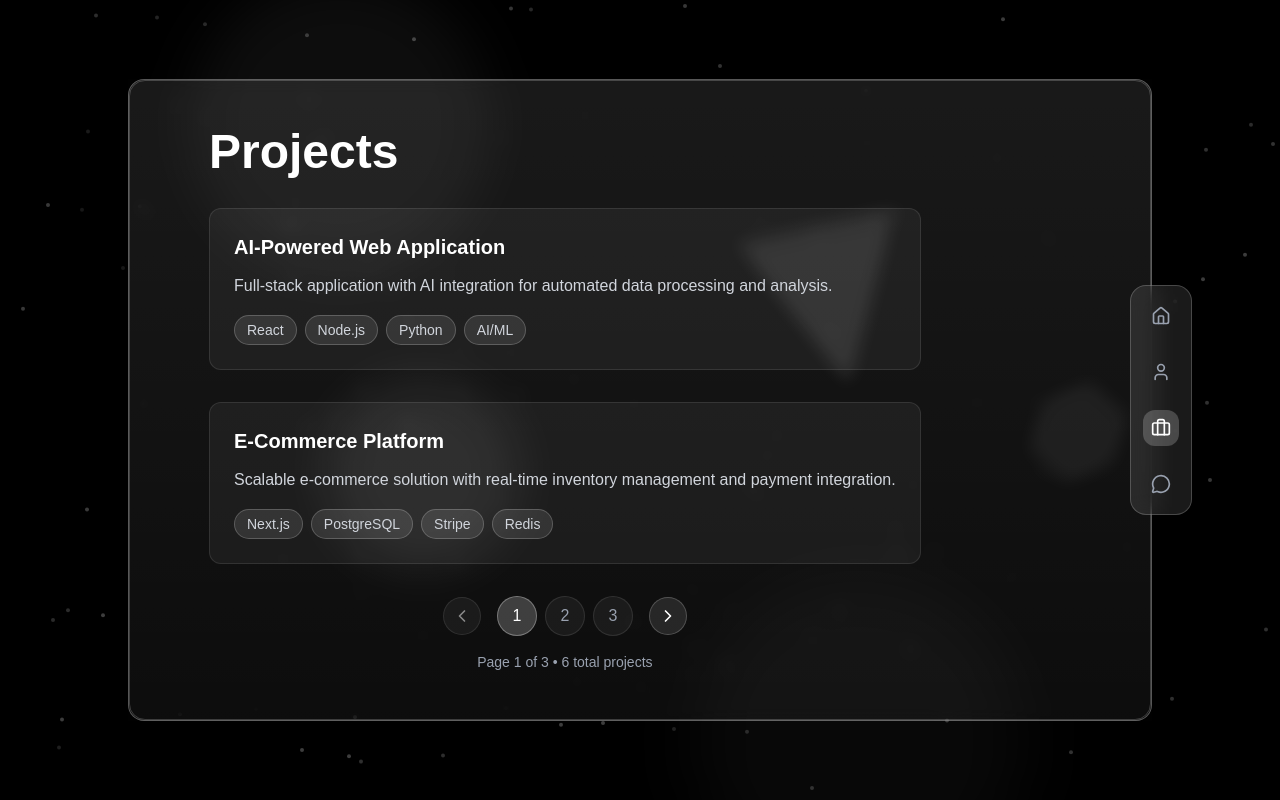
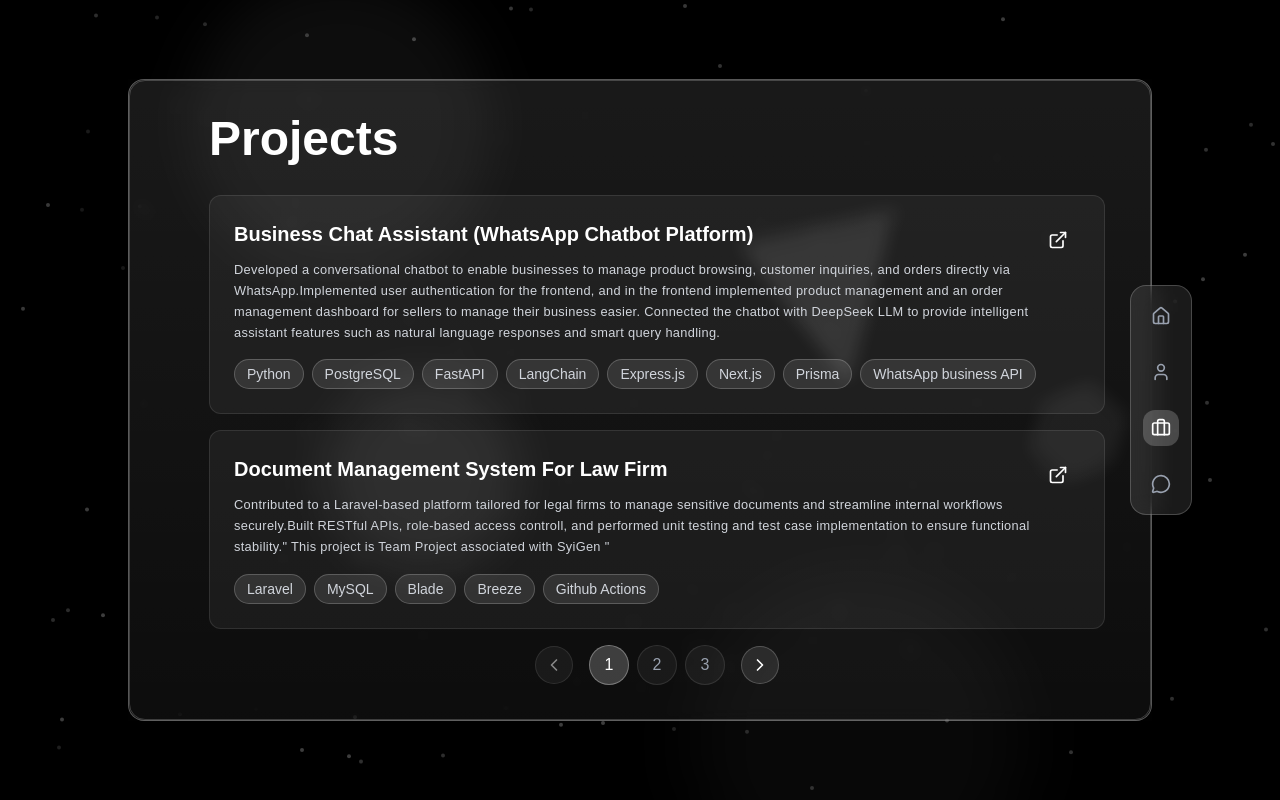
Before and after one commit to Priyankara2003/portfolio-v1, a Next.js app: page / in a window 1280 px wide. Both pictures are taken after a click on the button 1161 px from the left and 428 px from the top of the page. Built offline with nearby package versions, Linux system fonts and the light colour scheme; a web font is replaced by a local one.

Commit message:
refactor : set project data into project content

```diff
--- a/components/projects-content.tsx
+++ b/components/projects-content.tsx
@@ -1,5 +1,6 @@
 import { motion } from "framer-motion";
-import { ChevronLeft, ChevronRight } from "lucide-react";
+import { link } from "fs";
+import { ChevronLeft, ChevronRight, ExternalLink } from "lucide-react";
 import { useState } from "react";
 
 
@@ -9,40 +10,39 @@ export default function ProjectsContent() {
 
     const allProjects = [
       {
-        title: "AI-Powered Web Application",
+        title: "Business Chat Assistant (WhatsApp Chatbot Platform)",
         description:
-          "Full-stack application with AI integration for automated data processing and analysis.",
-        tech: ["React", "Node.js", "Python", "AI/ML"],
+          "Developed a conversational chatbot to enable businesses to manage product browsing, customer inquiries, and orders directly via WhatsApp.Implemented user authentication for the frontend, and in the frontend implemented product management and an order management dashboard for sellers to manage their business easier. Connected the chatbot with DeepSeek LLM to provide intelligent assistant features such as natural language responses and smart query handling.",
+        tech: ["Python", "PostgreSQL", "FastAPI", "LangChain", "Express.js", "Next.js", "Prisma", "WhatsApp business API"],
+        link: "https://github.com/bitazoft/business-chat-assistent"
       },
       {
-        title: "E-Commerce Platform",
+        title: "Document Management System For Law Firm",
         description:
-          "Scalable e-commerce solution with real-time inventory management and payment integration.",
-        tech: ["Next.js", "PostgreSQL", "Stripe", "Redis"],
+          "Contributed to a Laravel-based platform tailored for legal firms to manage sensitive documents and streamline internal workflows securely.Built RESTful APIs, role-based access controll, and performed unit testing and test case implementation to ensure functional stability.\" This project is Team Project associated with SyiGen \"",
+        tech: ["Laravel", "MySQL", "Blade", "Breeze", "Github Actions"],
+        link: "https://www.linkedin.com/posts/syigen-ltd_projectshowcase-lawfirm-lawyer-activity-7298895489251348480-SW3w?utm_source=share&utm_medium=member_desktop&rcm=ACoAAFA6g94BqkGkNhB5bV82PdvHVWg3GdHbS40"
       },
       {
-        title: "Real-Time Chat Application",
+        title: "BizNow (Business News Analytics Platform)",
         description:
-          "Modern chat application with real-time messaging, file sharing, and video calls.",
-        tech: ["React", "Socket.io", "WebRTC", "MongoDB"],
+          "Led the development of core features for BizNow,a real-time business news analytics platform, delivering end-to end solutions across frontend, backend, caching, data-processing and testing.Developed an AI-powered web scraper integrated with a Large Language Model (LLM - Groq) to extract and analyze business-related news in real time.\" This project is Team Project associated with SyiGen \"",
+        tech: [" Next.js", "Redis", "PostgreSQL", "node-schedule", "Prisma", "Groq API"],
+        link: ""
       },
       {
-        title: "Portfolio Management System",
+        title: "Local Farming Support System",
         description:
-          "Investment portfolio tracking system with real-time market data and analytics.",
-        tech: ["Vue.js", "Express", "MySQL", "Chart.js"],
+          "Connects farmers with wholesale buyers to streamline order management, track inventory, and enhance local produce distribution efficiency. The application features a built-in wholesale marketplace, enabling buyers to order fresh produce from local farms. This project addresses real-world challenges in the agricultural supply chain.",
+        tech: ["Angular", "SpringBoot", "MySQL"],
+        link: "https://github.com/Priyankara2003/Local-Farmer-Support-System-FrontEnd"
       },
       {
-        title: "Task Management App",
+        title: "TeaTrack",
         description:
-          "Collaborative task management application with team features and project tracking.",
-        tech: ["React Native", "Firebase", "Redux", "TypeScript"],
-      },
-      {
-        title: "Weather Prediction API",
-        description:
-          "Machine learning-based weather prediction service with RESTful API endpoints.",
-        tech: ["Python", "FastAPI", "TensorFlow", "Docker"],
+          "A mobile app for Sri Lankan tea smallholders and transporters to digitally track monthly tea harvest volumes, factory bills, and income. It imports monthly supplier bills issued by tea factories, automates report generation, and helps farmers analyze income trends, fertilizer usage, and loan deductions over time. Future updates will provide deeper analytics and farm insights based on historical data",
+        tech: ["Flutter", "Dart", "Firebase", "Firbase_Auth", "Feature-Based Architecture"],
+        link: "https://github.com/Priyankara2003/TeaTrack"
       },
     ];
 
@@ -64,7 +64,7 @@ export default function ProjectsContent() {
           Projects
         </h1>
 
-        <div className="space-y-8 max-w-4xl">
+        <div className="space-y-4 w-4xl">
           {currentProjects.map((project, index) => (
             <motion.div
               key={startIndex + index}
@@ -73,10 +73,20 @@ export default function ProjectsContent() {
               transition={{ delay: index * 0.2, duration: 0.6 }}
               className="bg-white/5 border border-white/10 rounded-xl p-6 hover:bg-white/10 transition-all duration-300"
             >
-              <h3 className="text-xl font-semibold text-white mb-3">
-                {project.title}
-              </h3>
-              <p className="text-gray-300 mb-4 leading-relaxed">
+              <div className="flex flex-wrap">
+                <h3 className="text-xl font-semibold text-white mb-3">
+                  {project.title}
+                </h3>
+                <a
+                  href={project.link}
+                  target="_blank"
+                  rel="noopener noreferrer"
+                  className="ml-auto inline-flex items-center gap-1 px-3 py-1.5 text-white text-sm transition"
+                >
+                  <ExternalLink className="w-5 h-5" />
+                </a>
+              </div>
+              <p className="text-gray-300 mb-4 text-[0.8rem] font-extralight tracking-wide leading-relaxed">
                 {project.description}
               </p>
               <div className="flex flex-wrap gap-2">
@@ -94,7 +104,7 @@ export default function ProjectsContent() {
         </div>
 
         {/* Pagination */}
-        <div className="flex items-center justify-center gap-4 mt-8">
+        <div className="flex items-center justify-center gap-4 mt-4">
           <motion.button
             whileHover={{ scale: 1.05 }}
             whileTap={{ scale: 0.95 }}
@@ -135,10 +145,6 @@ export default function ProjectsContent() {
             <ChevronRight className="w-5 h-5" />
           </motion.button>
         </div>
-
-        <div className="text-center mt-4 text-gray-400 text-sm">
-          Page {currentPage} of {totalPages} • {allProjects.length} total projects
-        </div>
       </motion.div>
     );
   }
```
